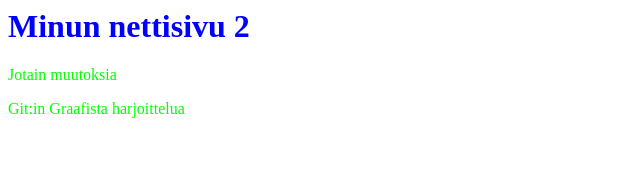
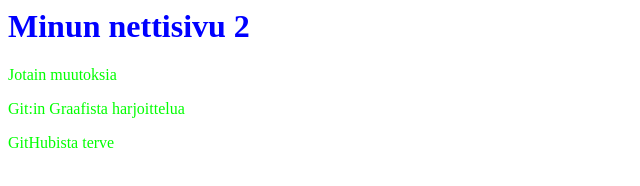
Before and after one commit to VISPIPUUR0/Nettisivu2-tp, a plain HTML site: page index.html in a window 1280 px wide. Shown: the whole page, without its empty margins (0-640 px from the left). Drawn offline with Linux system fonts and the light colour scheme.

Commit message:
Lisättiin sivuun tekstiä

```diff
--- a/index.html
+++ b/index.html
@@ -7,4 +7,5 @@
 	<h1> Minun nettisivu 2</h1>
 	<p> Jotain muutoksia </p>
 	<p> Git:in Graafista harjoittelua </p>
+	<p> GitHubista terve </p>
 </body>
```
